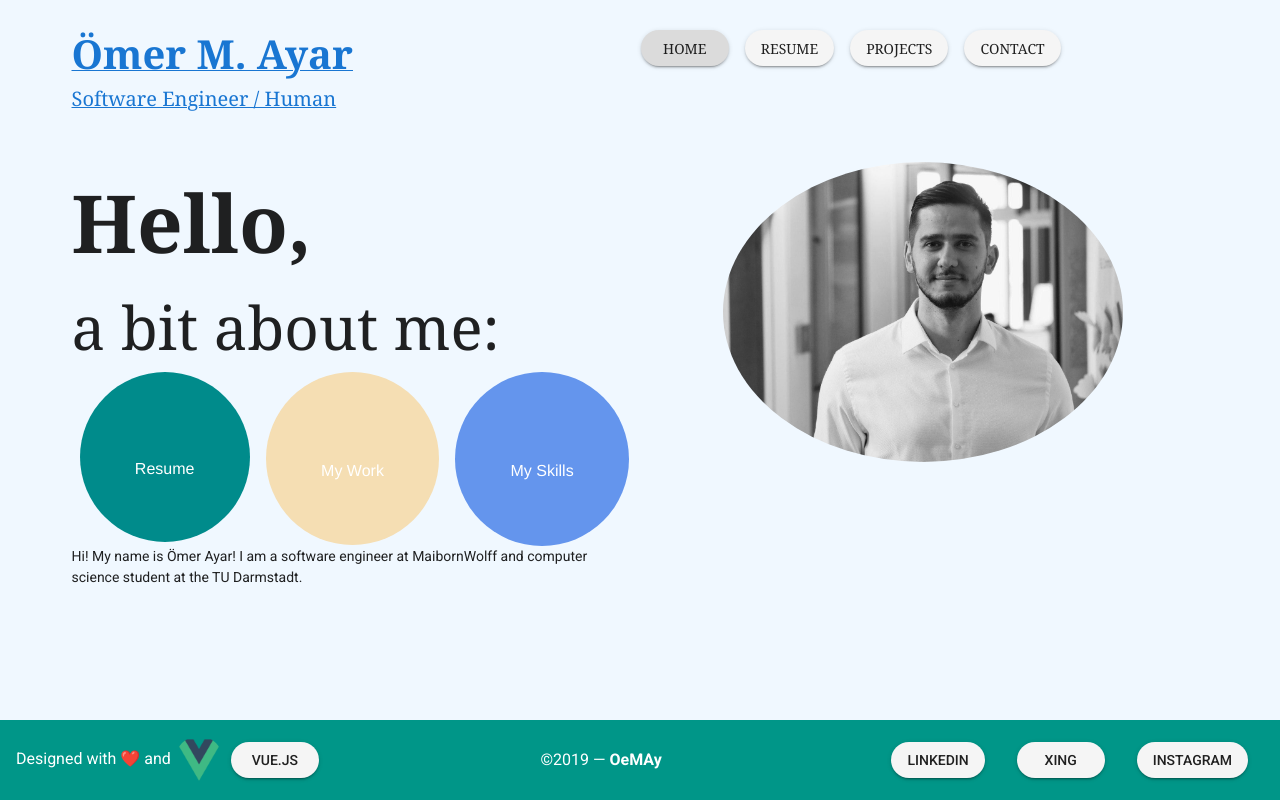
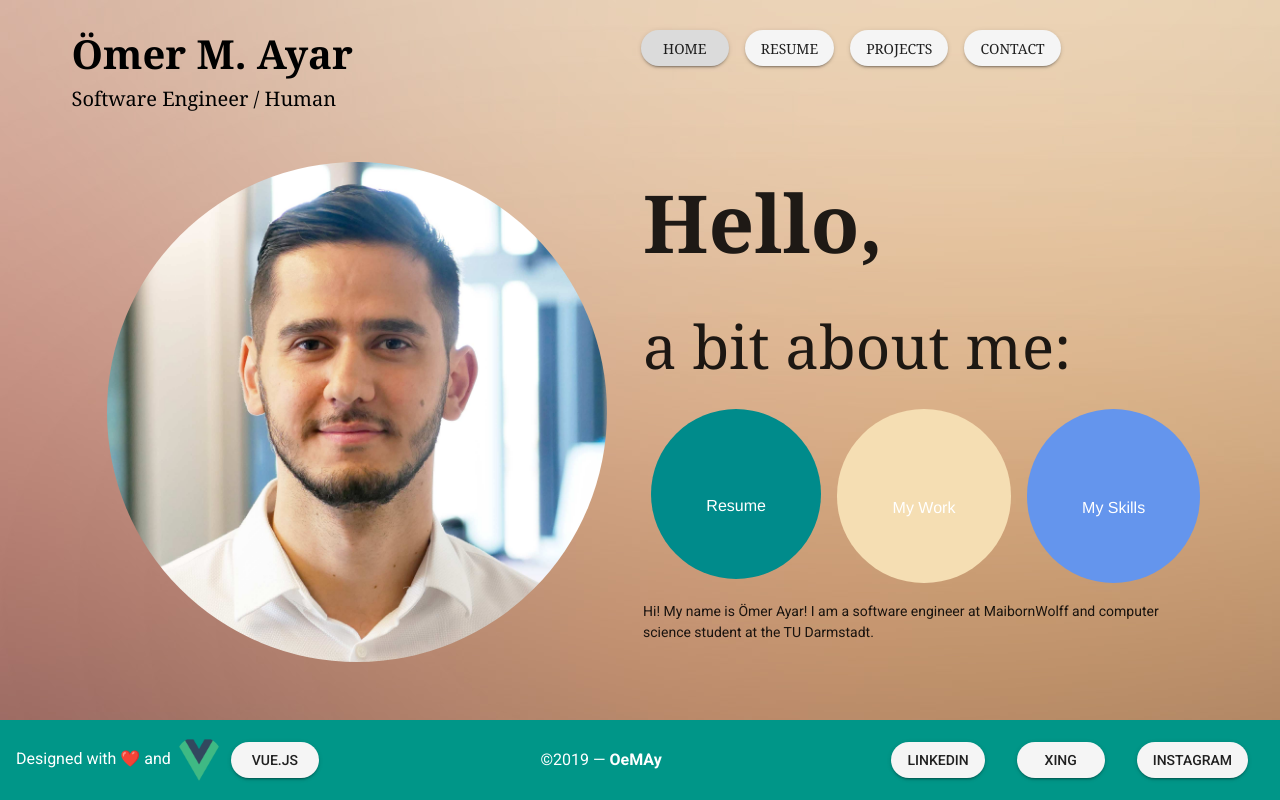
Before and after one commit to OeMA4/oemay, a Vue app: page /#/ in a window 1280 px wide. Built offline with nearby package versions, Linux system fonts and the light colour scheme.

Commit message:
update background, images and include tags to projects

```diff
--- a/src/App.vue
+++ b/src/App.vue
@@ -34,6 +34,6 @@ export default {
   color:brown;
 }
 .content {
-  background-color:aliceblue
+  background-image: url('assets/background.jpg')
 }
 </style>
--- a/src/components/Header.vue
+++ b/src/components/Header.vue
@@ -9,7 +9,7 @@
         </v-flex>
         <v-spacer/>
         <v-flex class ="buttonText">
-            <v-btn round to="/" > Home </v-btn>
+            <v-btn round light to="/" > Home </v-btn>
             <v-btn round to="/resume" > Resume </v-btn>
             <v-btn round to="/projects" > Projects </v-btn>
             <v-btn round to="/contact" > Contact </v-btn>
@@ -24,6 +24,10 @@ export default {
 </script>
 
 <style scoped>
+a {
+    text-decoration: none;
+    color: black
+}
 .name {
     font-size: 40px;
     font-weight: bold;
@@ -37,4 +41,6 @@ export default {
 .buttonText {
     font-family: Cambria, Cochin, Georgia, Times, 'Times New Roman', serif;;
 }
+button {
+}
 </style>
--- a/src/components/Home.vue
+++ b/src/components/Home.vue
@@ -2,6 +2,13 @@
    <v-container>
        <v-layout column>
             <v-layout row>
+                 <v-flex
+                xs12
+                sm6
+                md8
+                text-xs-center>
+                <img class ="myAvatar" src="../assets/me.jpg">
+                </v-flex>
                 <v-layout column>
                     <v-flex>
                         <span class="hello"> Hello, </span>
@@ -26,13 +33,6 @@
                         Hi! My name is Ömer Ayar! I am a software engineer at MaibornWolff and computer science student at the TU Darmstadt.
                     </v-flex>
                 </v-layout>
-                 <v-flex
-                xs12
-                sm6
-                md8
-                text-xs-center>
-                <img class ="myAvatar" src="../assets/me.jpg">
-                </v-flex>
             </v-layout>
        </v-layout>
    </v-container>
@@ -76,10 +76,8 @@ export default {
     -webkit-border-radius: 100%;
     -moz-border-radius: 100%;
     vertical-align: middle;
-    height: 300px;
-    width: 400px;
-    filter: grayscale(100%);
-    -webkit-filter: grayscale(100%);
+    height: 500px;
+    width: 500px;
 }
 .resumeButton {
     background-color:darkcyan ;
--- a/src/components/ParagraphItem.vue
+++ b/src/components/ParagraphItem.vue
@@ -3,7 +3,10 @@
         <v-layout column align-start justify-start>
             <span class ="paragraphTitle"> {{ title }} </span>
             <span class="paragraphDate"> {{ date }} </span>
-            <span class="paragraphDescription"> {{ description }} </span>
+            <span class="paragraphDescription">
+              <v-btn class="disable-events" round small v-for="tag in tags" v-bind:key="tag"> {{ tag }}
+                </v-btn>
+             </span>
         </v-layout>
     </v-container>
 </template>
@@ -14,6 +17,11 @@ export default {
     title: String,
     date: String,
     description: String
+  },
+  computed: {
+    tags: function () {
+      return this.description.split(',')
+    }
   },
   data () {
     return {
@@ -32,7 +40,11 @@ export default {
 }
 .paragraphDate {
     font-weight:300;
+    font-family:fantasy
 }
 .paragraphDescription{
 }
+.disable-events {
+  pointer-events: none
+}
 </style>
```
Also changed, not shown: src/assets/background.jpg (added), src/assets/me.jpg.
